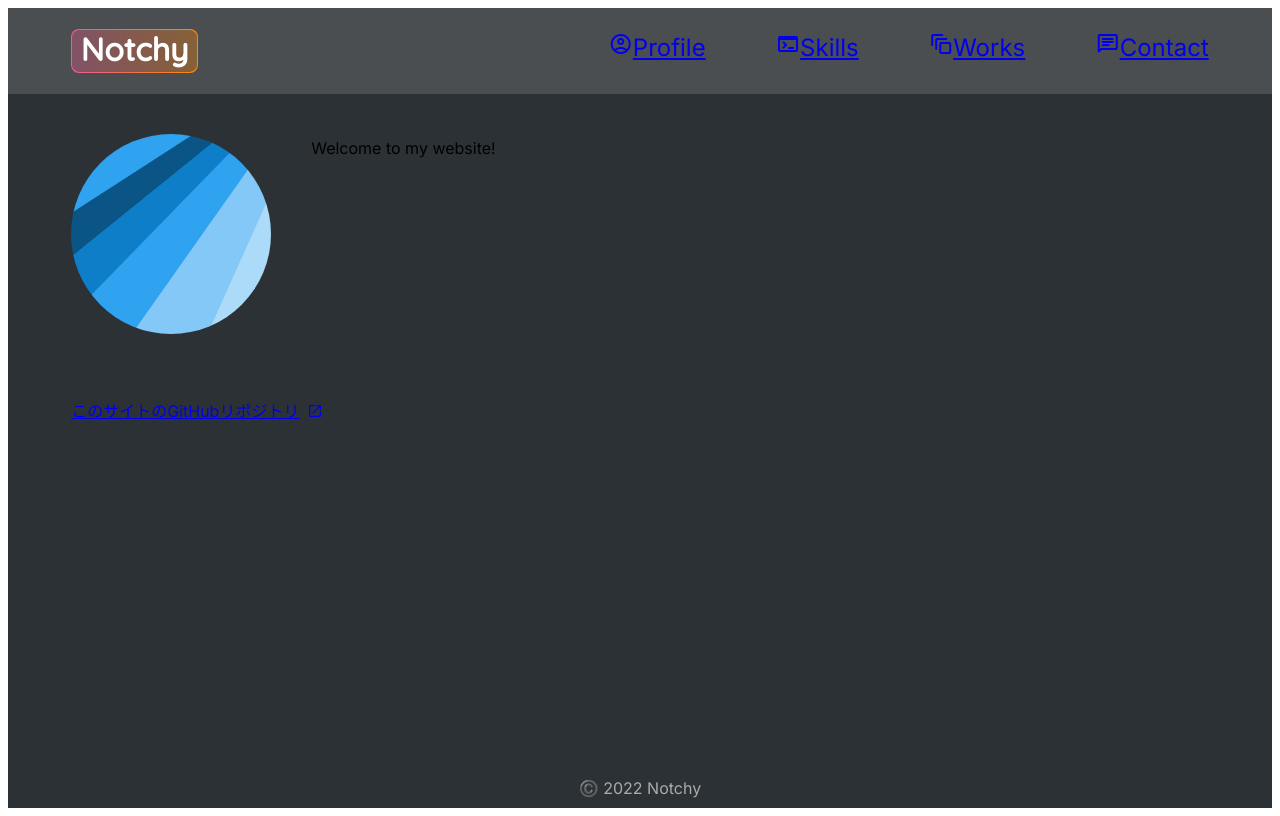
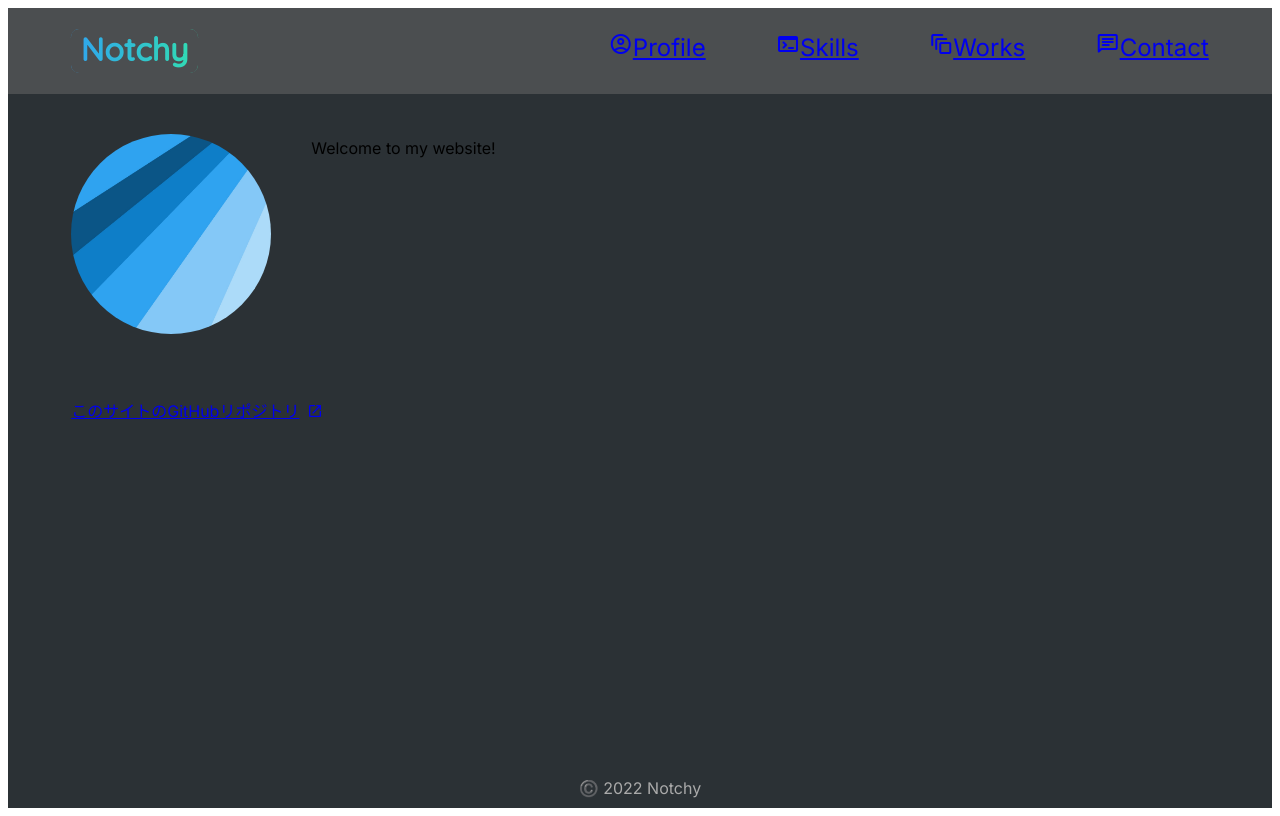
Before and after one commit to chnotchy/portfolio, a Next.js app: page / in a window 1280 px wide. Built offline with nearby package versions, Linux system fonts and the light colour scheme.

Commit message:
feat: タイトルのグラデーションを変更

```diff
--- a/components/layout.module.css
+++ b/components/layout.module.css
@@ -34,33 +34,69 @@
 .headerTitle {
   font-size: clamp(18px, 5vw, 2rem);
   font-family: 'Quicksand';
-  color: #fff;
-  background: linear-gradient(to right, #f05995, #ff8802);
+  color: #fff0;
+  background: linear-gradient(to right, #30a3f0, #31deb0);
   padding: 0.1em 0.3em 0.25em 0.3em;
-  border-radius: 0.25em;
+  border-radius: 0.26em;
   line-height: 1em;
   position: relative;
   z-index: 1;
   transition: .3s;
 }
 
+.headerTitle::after {
+  content: "Notchy";
+  font-size: clamp(18px, 5vw, 2rem);
+  font-family: 'Quicksand';
+  padding: 0.1em 0.3em 0.25em 0.3em;
+  line-height: 1em;
+  z-index: 2;
+  transition: .3s;
+  position: absolute;
+  top: 0;
+  left: 0;
+  background: linear-gradient(to right, #30a3f0, #31deb0);
+  -webkit-background-clip: text;
+  -webkit-text-fill-color: transparent;
+}
+
 .headerTitle::before {
   content: "";
-  background: #4b4e50aa;
+  background: #4b4e50;
   border-radius: 0.25em;
   position: absolute;
   top: 0;
   right: 0;
   z-index: -1;
   box-sizing: border-box;
-  padding: 0.02em;
+  padding: 0;
   width: 100%;
   height: 100%;
   background-clip: content-box;
   transition: .3s;
 }
 
-.headerTitle:hover:before {
+.headerTitle:hover {
+  color: #fff;
+  border-radius: 0.25em;
+}
+
+.headerTitle:hover::after {
+  opacity: 0;
+}
+
+.headerTitle:hover::before {
+  background: #4b4e5055;
+  border-radius: 0.25em;
+  top: 0;
+  right: 0;
+  padding: 0.07em;
+  width: 100%;
+  height: 100%;
+  background-clip: content-box;
+}
+
+/* .headerTitle:hover:before {
   background: transparent;
   box-sizing: border-box;
   background-clip: content-box;
@@ -69,7 +105,7 @@
   width: 0;
   height: 0;
 }
-
+ */
 .header a.noDecoration {
   text-decoration: none;
 }
```
